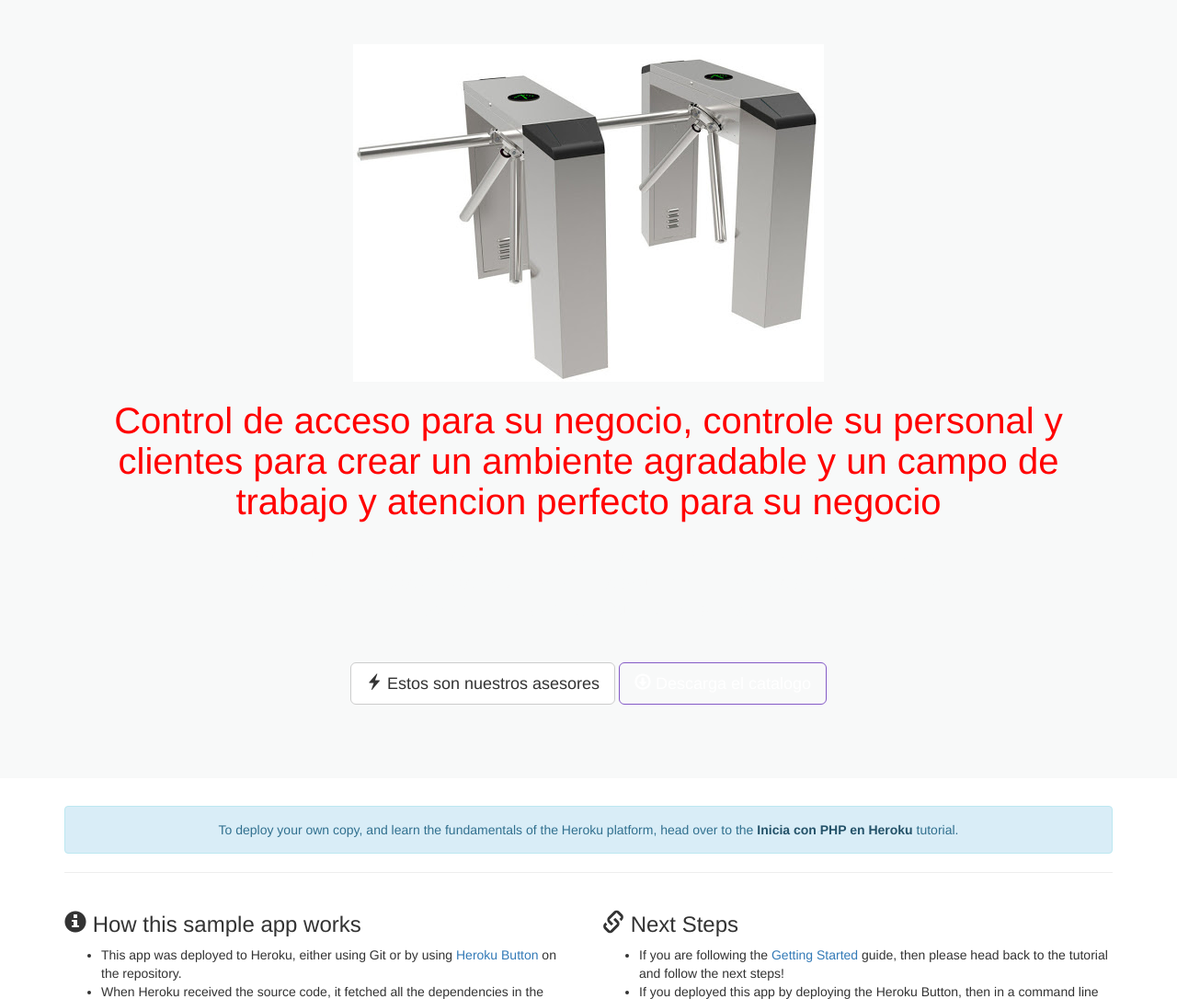
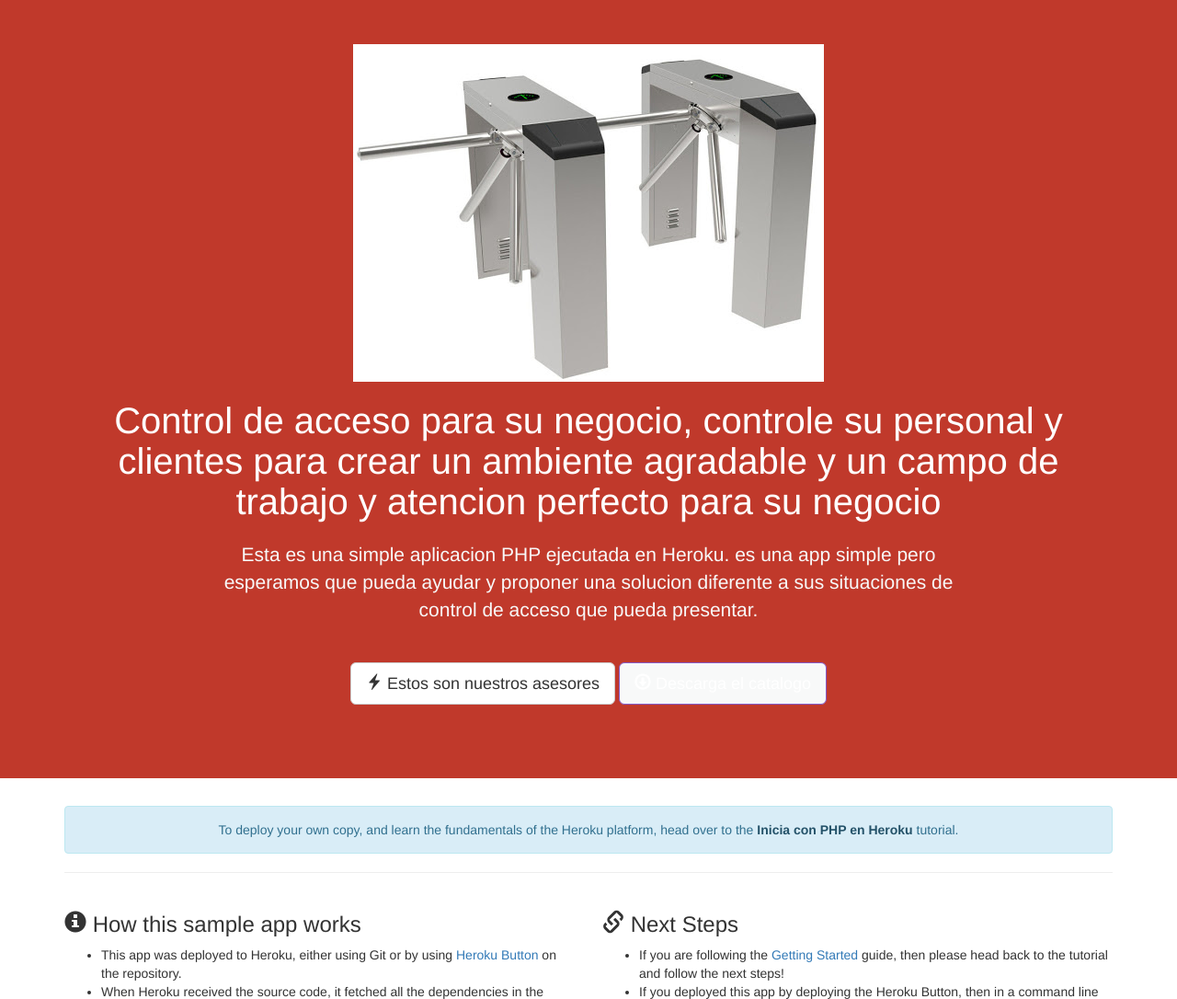
Before and after one commit to Kenmark86/app-electivamark, a PHP site: template web/views/index.twig in a window 1280 px wide. Shown: the part 51-1137 px from the top of the page at 92% size. Run offline with PHP 8.4, Linux system fonts and the light colour scheme; the template is opened without the code that fills it, so the values that code supplies are empty; some libraries are stand-ins or nearby versions.

Commit message:
Update main.css

```diff
--- a/web/stylesheets/main.css
+++ b/web/stylesheets/main.css
@@ -1,6 +1,6 @@
 .jumbotron {
-  background: #F8F9F9 ;
-  color: red;
+  background: #C0392B ;
+  color: white;
   padding-bottom: 80px;
 }
 .jumbotron .btn-primary {
```
